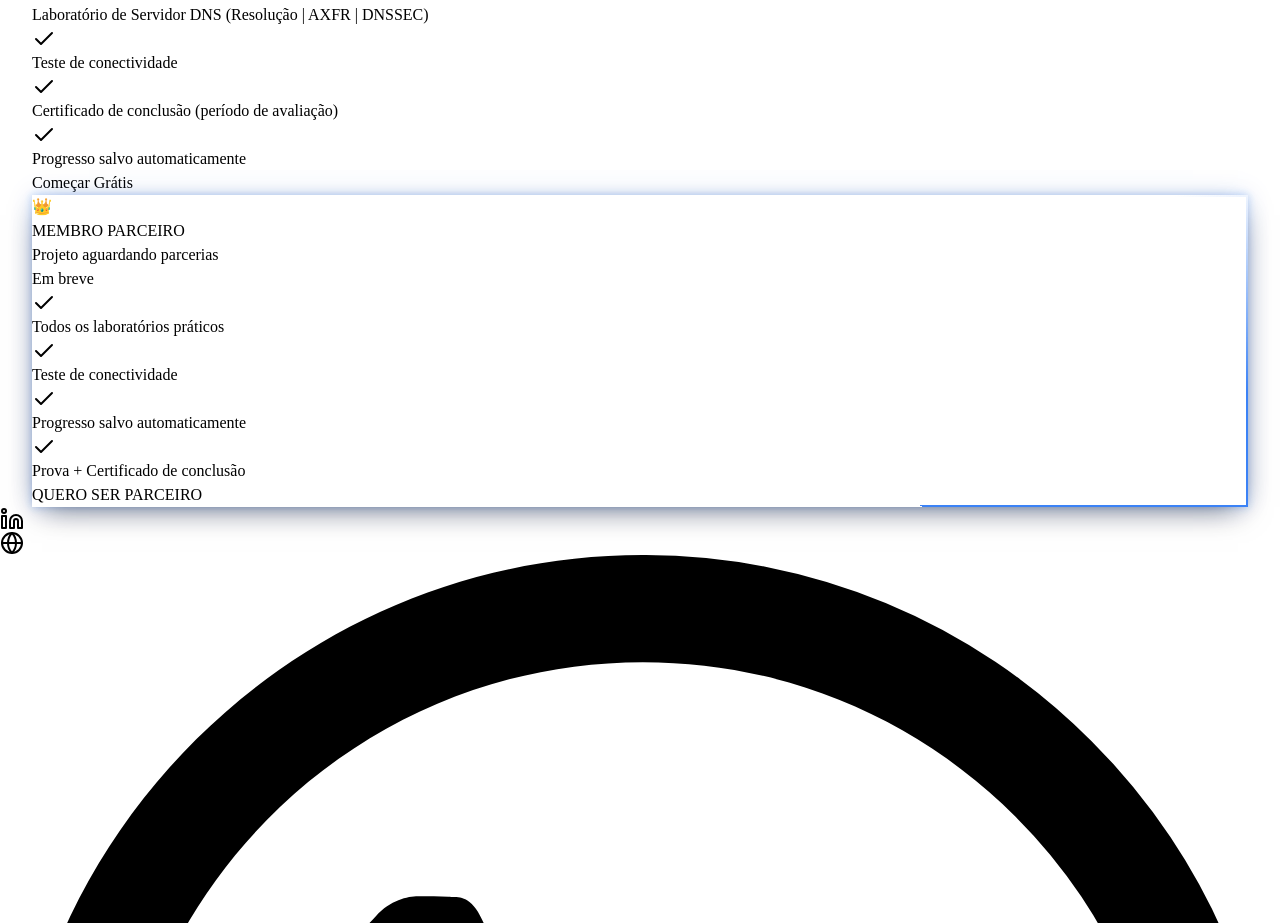
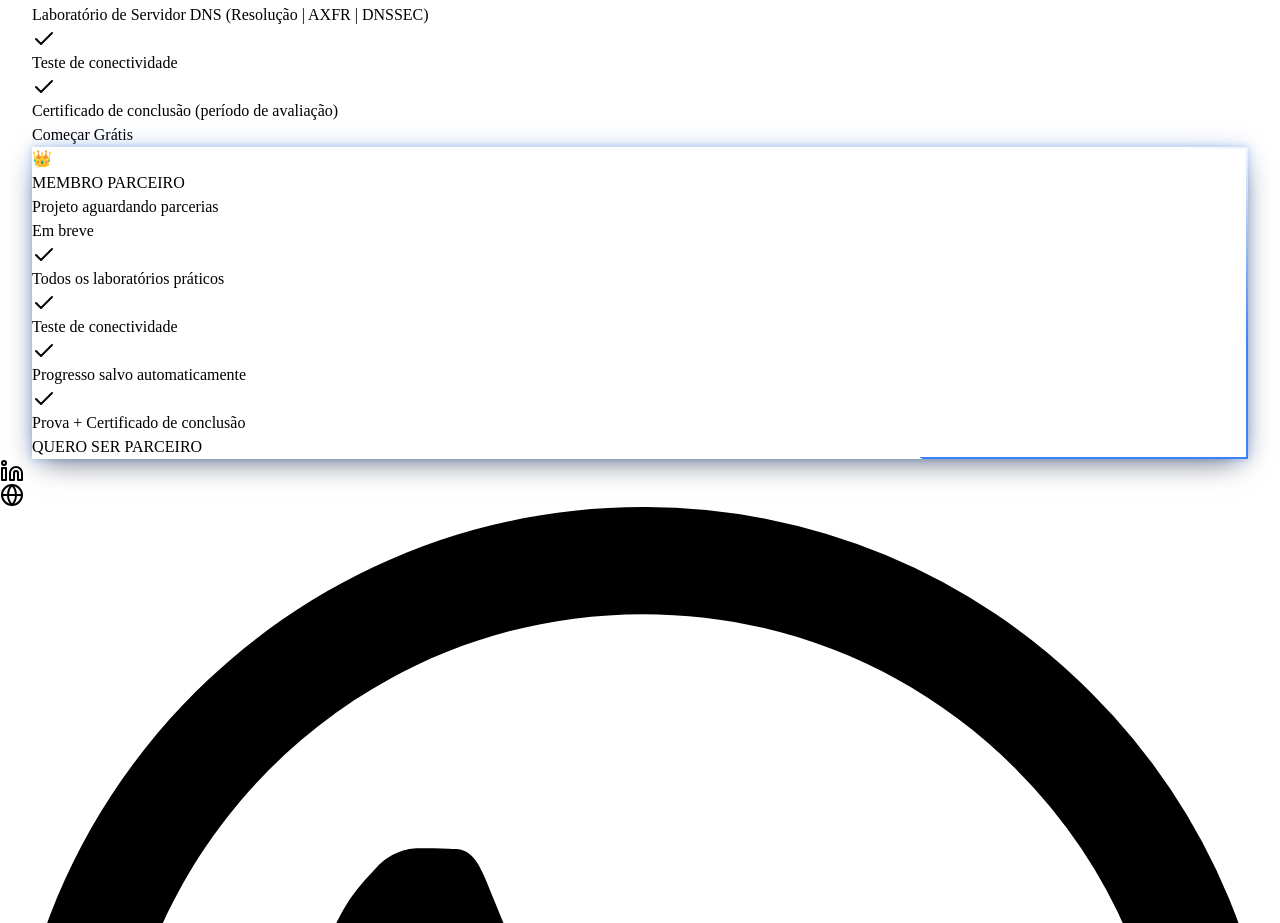
Before and after one commit to sandronsk1977-creator/sf-cyber, a React (Vite) app in the folder client/: page / in a window 1280 px wide. Shown: the part 3640-4563 px from the top of the page. Built offline with nearby package versions, Linux system fonts and the light colour scheme.

Commit message:
docs: remover progresso salvo do card Freemium

```diff
--- a/client/src/components/PricingSection.tsx
+++ b/client/src/components/PricingSection.tsx
@@ -27,7 +27,6 @@ const plans = [
         "Laboratório de Servidor DNS (Resolução | AXFR | DNSSEC)",
         "Teste de conectividade",
         "Certificado de conclusão (período de avaliação)",
-        "Progresso salvo automaticamente",
       ],
       cta: "Começar Grátis",
     },
```
